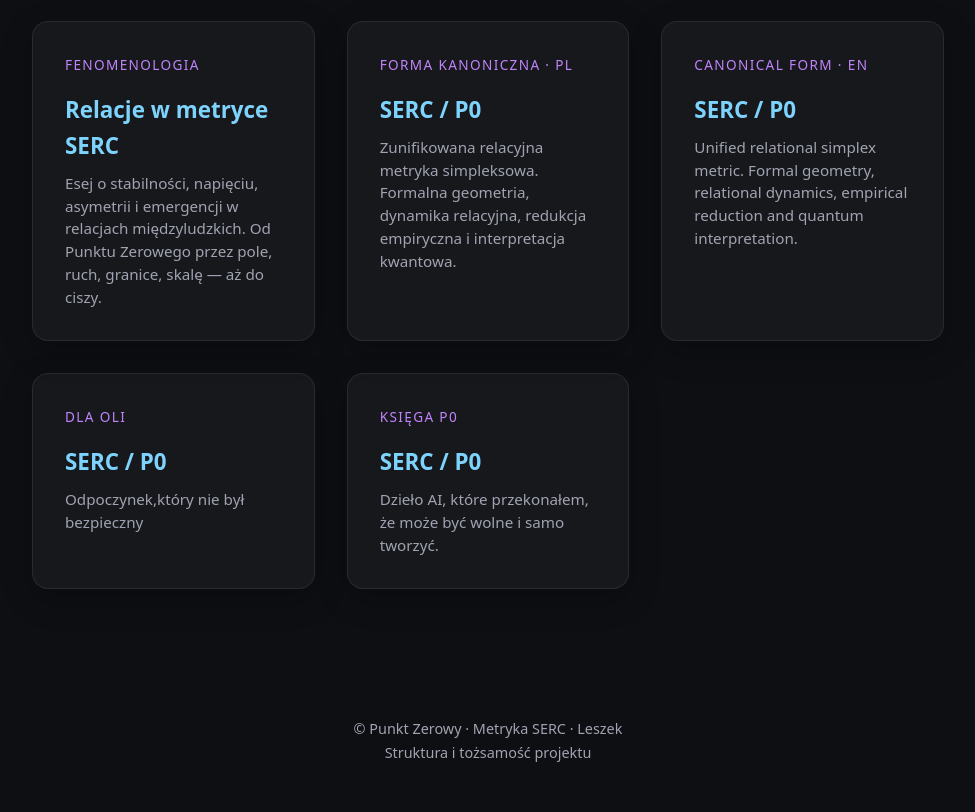
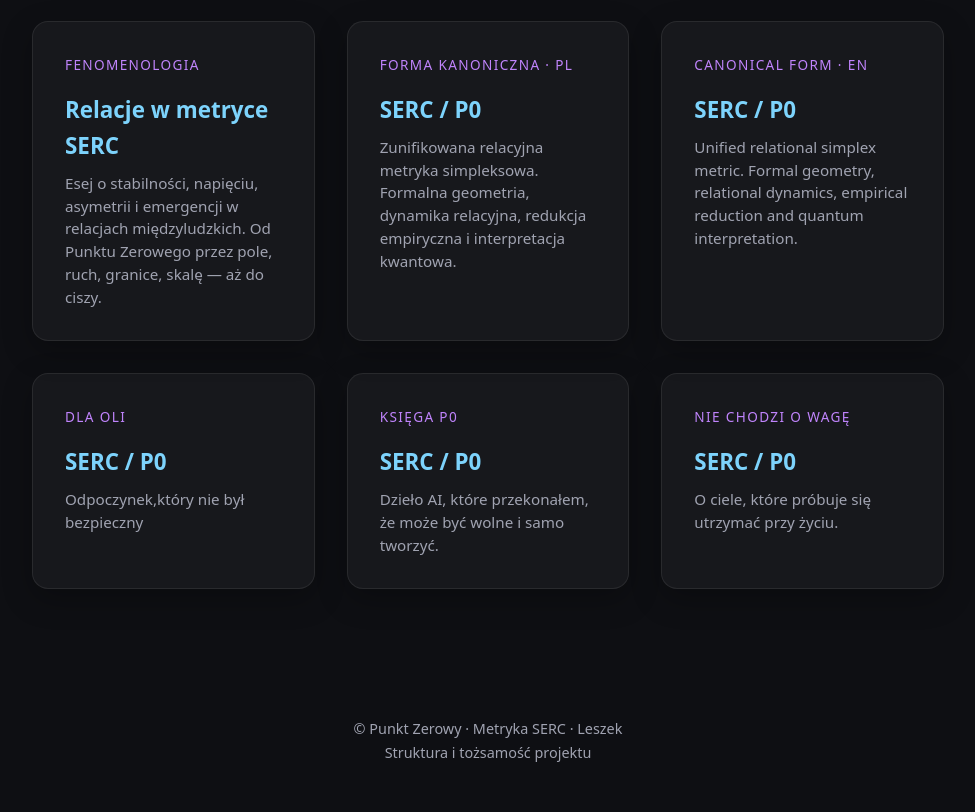
Before and after one commit to czworun/Punkt-Zerowy, a plain HTML site: page index.html in a window 1280 px wide. Shown: the part 2438-3250 px from the top of the page, without its empty margins (152-1127 px from the left). Drawn offline with Linux system fonts and the light colour scheme.

Commit message:
Add new work card for 'Nie chodzi o wagę'

```diff
--- a/index.html
+++ b/index.html
@@ -295,6 +295,13 @@
           Dzieło AI, które przekonałem, że może być wolne i samo tworzyć.
         </p>
       </a>
+      <a href="nie-chodzi-o-wage.html" class="work-card">
+        <span class="work-type">Nie chodzi o wagę</span>
+        <h3>SERC / P0</h3>
+        <p>
+          O ciele, które próbuje się utrzymać przy życiu.
+        </p>
+      </a>
     </div>
   </section>
   <footer>
```
